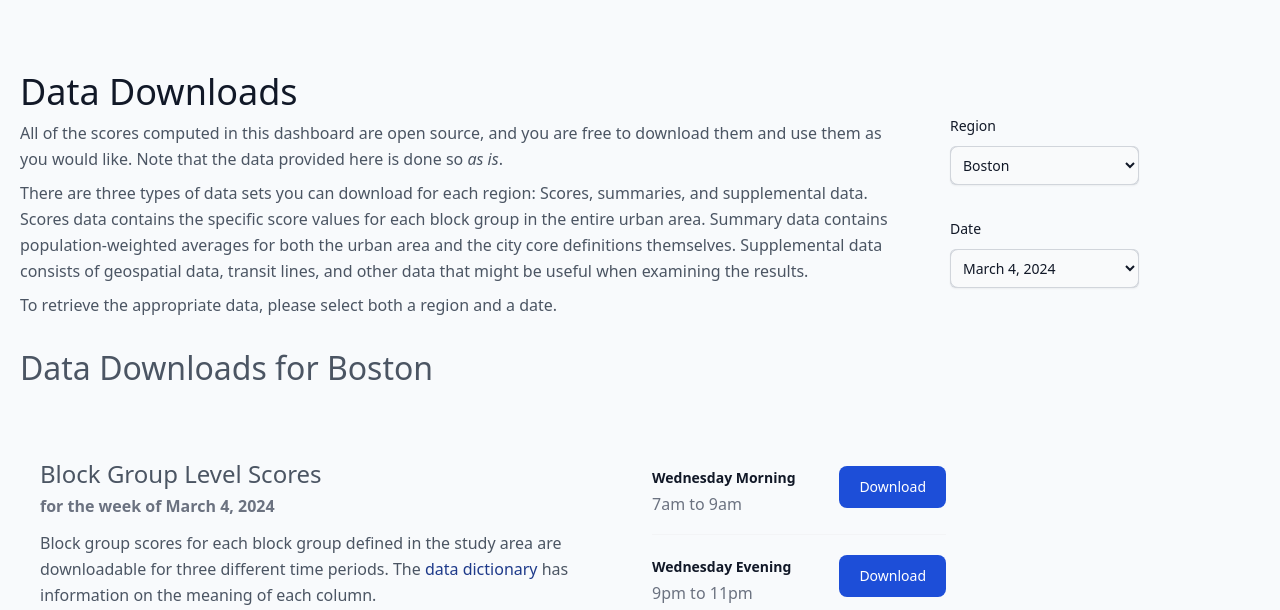
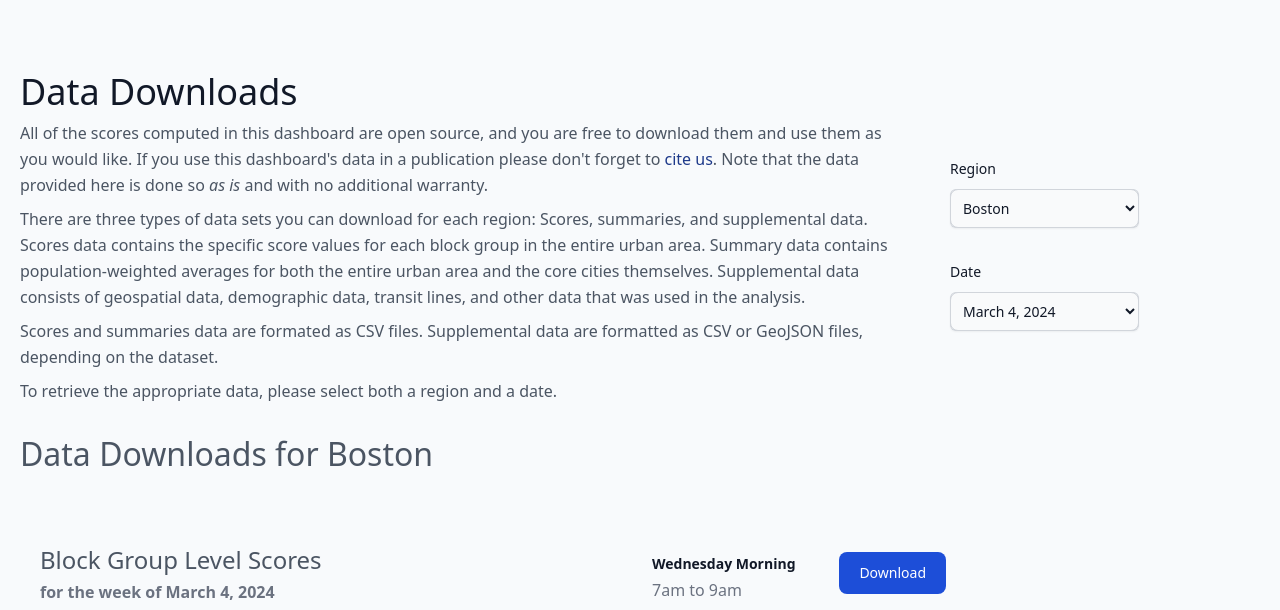
Before and after one commit to transitcenter/ted-dashboard, a Django app: page /data in a window 1280 px wide. Shown: the part 52-662 px from the top of the page. Run offline with Django 4.2, Linux system fonts and the light colour scheme; style sheets or scripts are compiled from the project's sources; some libraries are stand-ins or nearby versions.

Commit message:
Wording tweaks to data downloads.

```diff
--- a/dash/map/templates/map/data.html
+++ b/dash/map/templates/map/data.html
@@ -9,19 +9,22 @@
             </h1>
             <p class="leading-relaxed text-base">All of the scores computed in
                 this dashboard are open source, and you are free to download them
-                and use them as you would like. Note that the data provided here is
-                done so
-                <i>as is</i>.
+                and use them as you would like. If you use this dashboard's data in
+                a publication please don't forget to <a href="/about#citation">cite
+                    us</a>. Note that the data provided here is done so
+                <i>as is</i> and with no additional warranty.
             </p>
             <p class="leading-relaxed text-base mt-2">There are three types of
                 data sets you can download for each region: Scores, summaries, and
                 supplemental data. Scores data contains the specific score values
                 for each block group in the entire urban area. Summary data contains
-                population-weighted averages for both the urban area and the city
-                core definitions themselves. Supplemental data consists of
-                geospatial data, transit lines, and other data that might be useful
-                when examining the results.
+                population-weighted averages for both the entire urban area and the
+                core cities themselves. Supplemental data consists of geospatial
+                data, demographic data, transit lines, and other data that was used
+                in the analysis.
             </p>
+            <p class="leading-relaxed text-base mt-2">Scores and summaries data are formated as CSV files. Supplemental
+                data are formatted as CSV or GeoJSON files, depending on the dataset.</p>
             <p class="leading-relaxed text-base mt-2">To retrieve the appropriate data, please select both a region and
                 a date.
             </p>
```
Also changed, not shown: dash/map/templates/map/about.html (+4 -6 lines).
